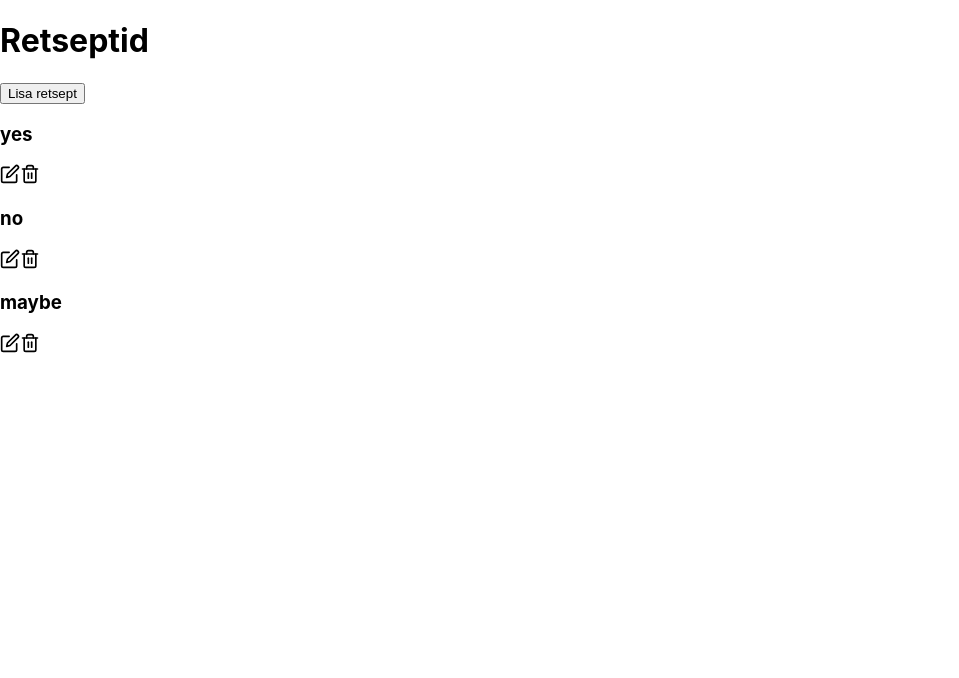
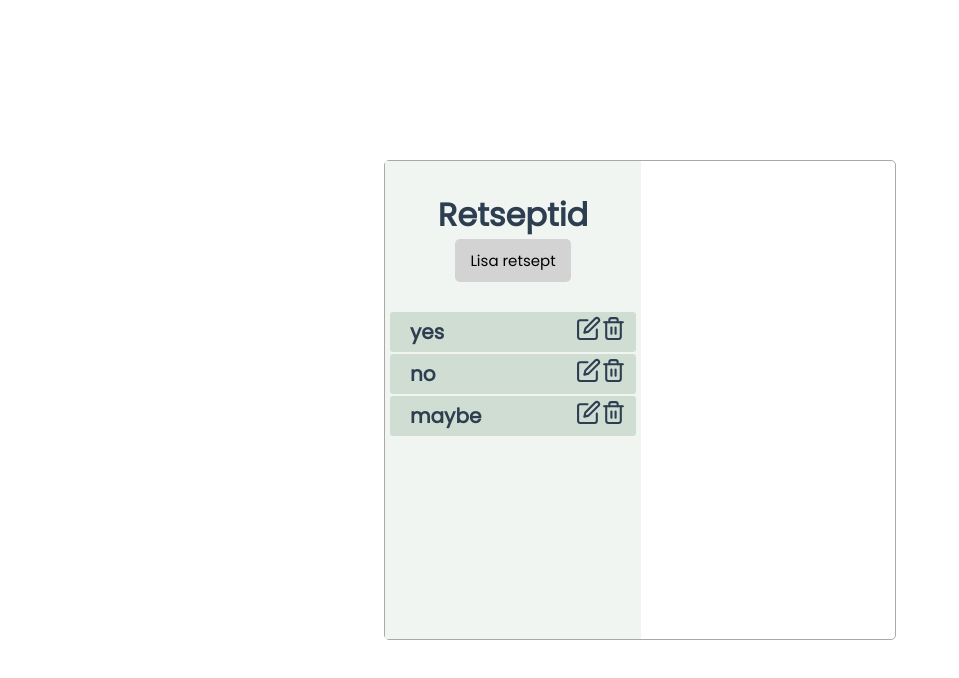
Before and after one commit to rebekkabb/react-testrakendus, a React (Create React App) app: page / in a window 1280 px wide. Shown: the top 678 px of the page, without its empty margins (0-959 px from the left). Built offline with nearby package versions, Linux system fonts and the light colour scheme.

Commit message:
Added css

```diff
--- a/src/index.css
+++ b/src/index.css
@@ -1,13 +1,97 @@
-body {
-  margin: 0;
-  font-family: -apple-system, BlinkMacSystemFont, 'Segoe UI', 'Roboto', 'Oxygen',
-    'Ubuntu', 'Cantarell', 'Fira Sans', 'Droid Sans', 'Helvetica Neue',
-    sans-serif;
-  -webkit-font-smoothing: antialiased;
-  -moz-osx-font-smoothing: grayscale;
+@import url('https://fonts.googleapis.com/css2?family=Poppins:wght@300;400&display=swap');
+
+
+* {
+    box-sizing: border-box;
+    margin: 0;
+    padding: 0;
 }
 
-code {
-  font-family: source-code-pro, Menlo, Monaco, Consolas, 'Courier New',
-    monospace;
+body {
+    font-family: 'Poppins', sans-serif;
+    -webkit-font-smoothing: antialiased;
+    -moz-osx-font-smoothing: grayscale;
+    display: flex;
+    align-items: center;
+    justify-content: center;
+    color: #2c3e50;
+    height: 100vh;
 }
+
+.container {
+    height: 60vh;
+    display: flex;
+    flex-direction: row;
+    border: 1px solid darkgray;
+    max-width: 65vw;
+    min-width: 40vw;
+    border-radius: 5px;
+}
+
+.recipe-list {
+    padding: 30px 5px;
+    width: 20vw;
+    text-align: center;
+    background-color: #F1F5F2;
+    overflow-y: auto
+}
+
+.add-button {
+    display: inline-block;
+    background: lightgray;
+    border: none;
+    padding: 10px 15px;
+    border-radius: 5px;
+    cursor: pointer;
+    text-decoration: none;
+    font-size: 15px;
+    font-family: inherit;
+}
+
+.add-button:focus {
+    outline: none;
+}
+
+.add-button:active {
+    transform: scale(0.98);
+}
+
+.header {
+    margin-bottom: 30px;
+}
+
+.recipe-title {
+    font-size: 20px;
+    cursor: pointer;
+    margin-left: 20px;
+}
+
+.item {
+    background-color: #CFDDD3;
+    display: flex;
+    justify-content: space-between;
+    align-items: center;
+    height: 40px;
+    margin-bottom: 2px;
+    border-radius: 3px;
+}
+
+.item:hover {
+    background-color: #DBE6DE;
+    cursor: pointer;
+}
+
+.button {
+    height: 25px;
+    width: 25px;
+    transition: transform 0.15s linear;
+    cursor: pointer;
+}
+
+button:hover {
+    transform: scale(1.1);
+}
+
+.buttons {
+    margin-right: 10px;
+}
```
